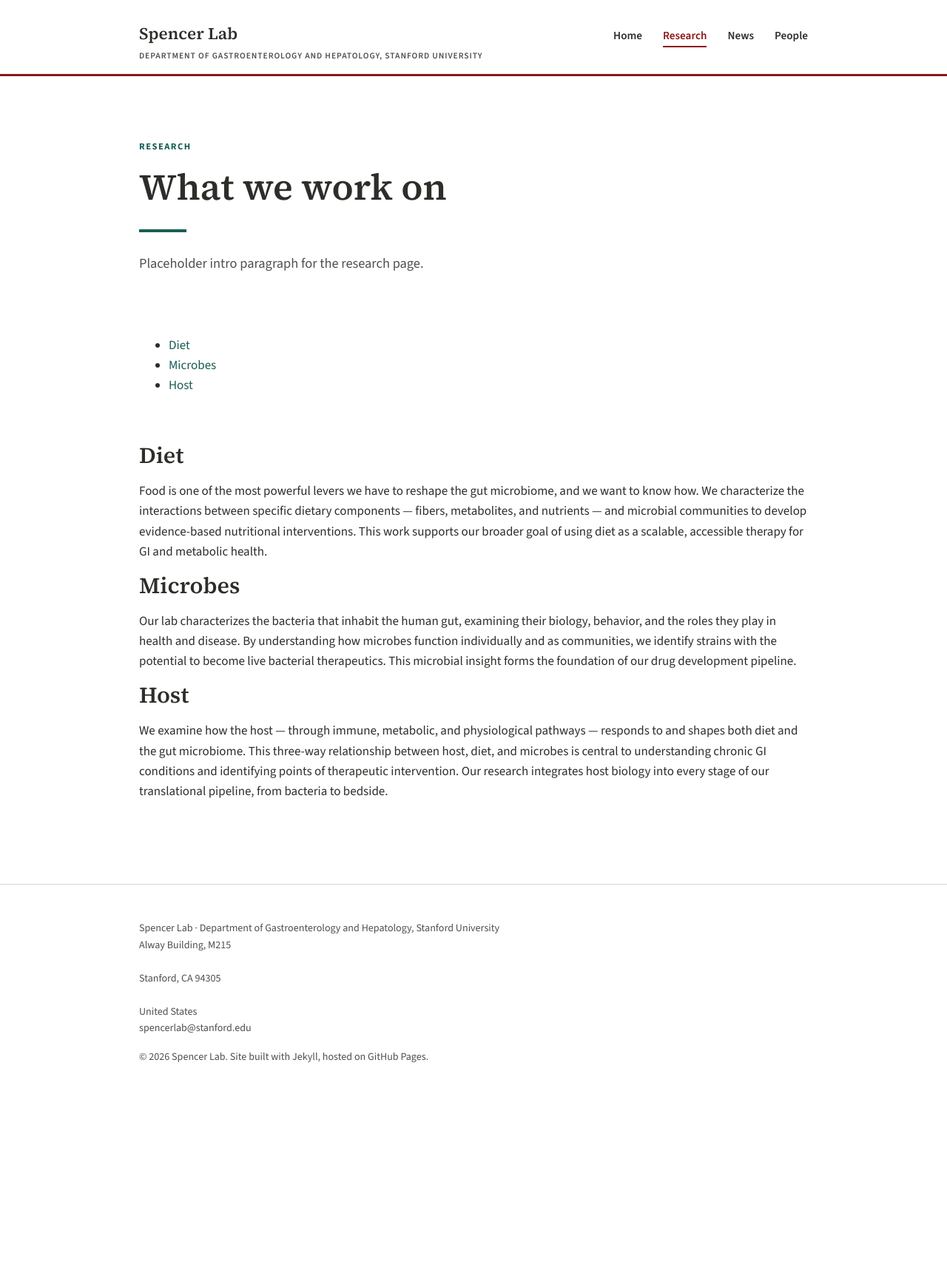
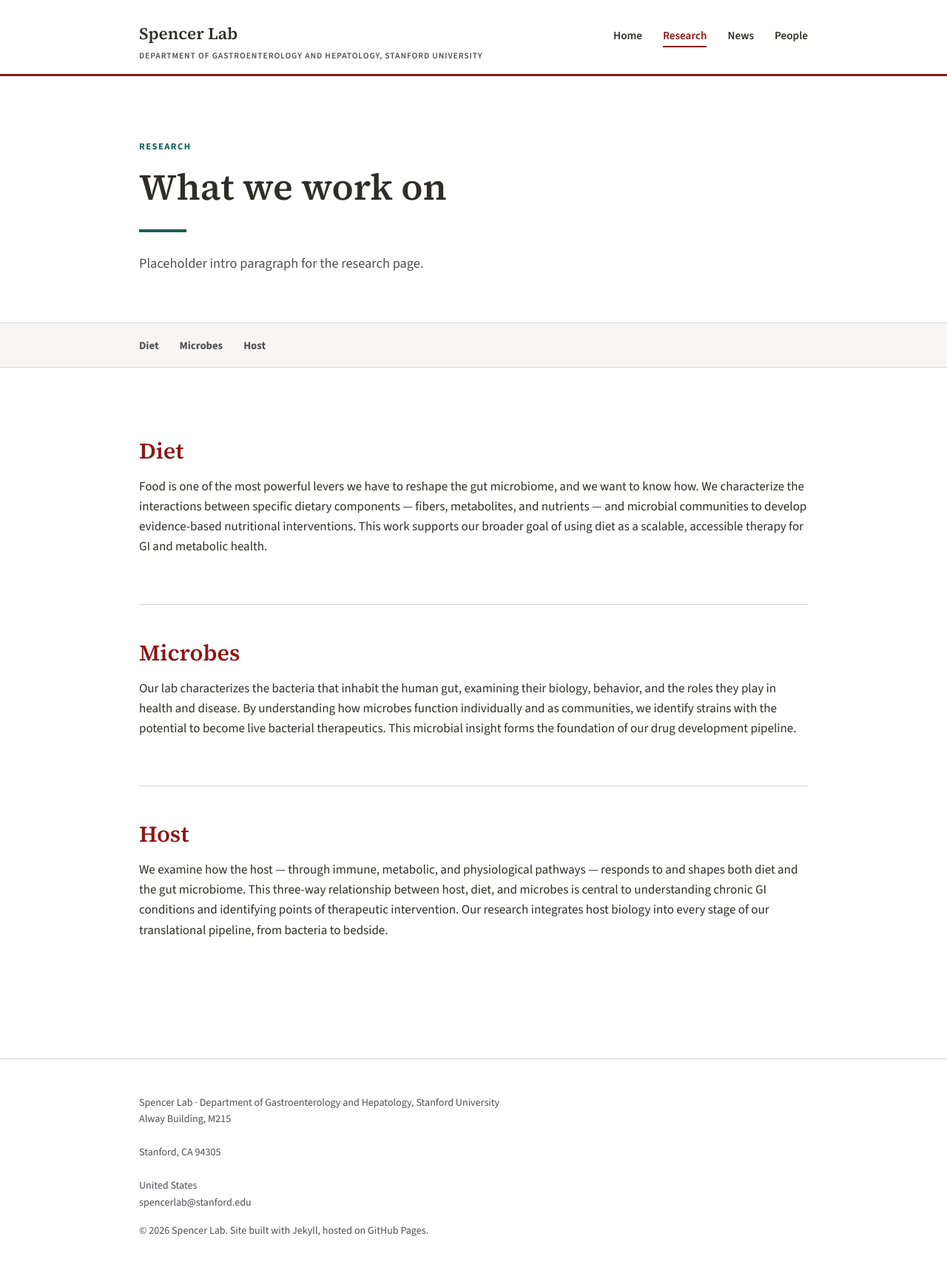
Before and after one commit to gargollo/spencer_lab, a Jekyll site: the page built from research/index.html, in a window 1280 px wide. Shown: the whole page at 74% size. Built offline with Jekyll 4.4.1, drawn with Linux system fonts in a browser that asks for light colours; before the commit the page ends 1504 px from its top, so only the background shows below that.

Commit message:
research style

```diff
--- a/_data/people.yml
+++ b/_data/people.yml
@@ -4,7 +4,7 @@
 # Put photo files in /assets/images/people/ and reference them like
 # "/assets/images/people/jsmith.jpg"
 
-- name: "Dr. Sean P. Spencer"
+- name: "Sean Spencer"
   role: "Principal Investigator"
   photo: "/assets/images/people/spencer_lab.jpg"
   bio: "Gastroenterologist and Physician Scientist at Stanford University"
--- a/assets/css/style.css
+++ b/assets/css/style.css
@@ -287,3 +287,42 @@ nav.main-nav a.active {
   border-radius: 4px;
   margin-bottom: var(--space-3);
 }
+.research-index {
+  border-top: 1px solid var(--gray-20);
+  border-bottom: 1px solid var(--gray-20);
+  background: var(--bg-alt);
+  position: sticky;
+  top: 0;
+  z-index: 10;
+}
+.research-index ul {
+  display: flex;
+  flex-wrap: wrap;
+  gap: var(--space-3);
+  list-style: none;
+  margin: 0;
+  padding: var(--space-2) 0;
+}
+.research-index a {
+  font-weight: 700;
+  font-size: 0.92rem;
+  color: var(--cool-gray);
+  border-bottom: 2px solid transparent;
+  padding-bottom: 2px;
+}
+.research-index a:hover {
+  color: var(--cardinal);
+  border-bottom-color: var(--cardinal);
+}
+
+.research-block {
+  padding: var(--space-4) 0;
+  border-bottom: 1px solid var(--gray-20);
+  scroll-margin-top: 80px;
+}
+.research-block:last-child {
+  border-bottom: none;
+}
+.research-block h2 {
+  color: var(--cardinal);
+}
```
